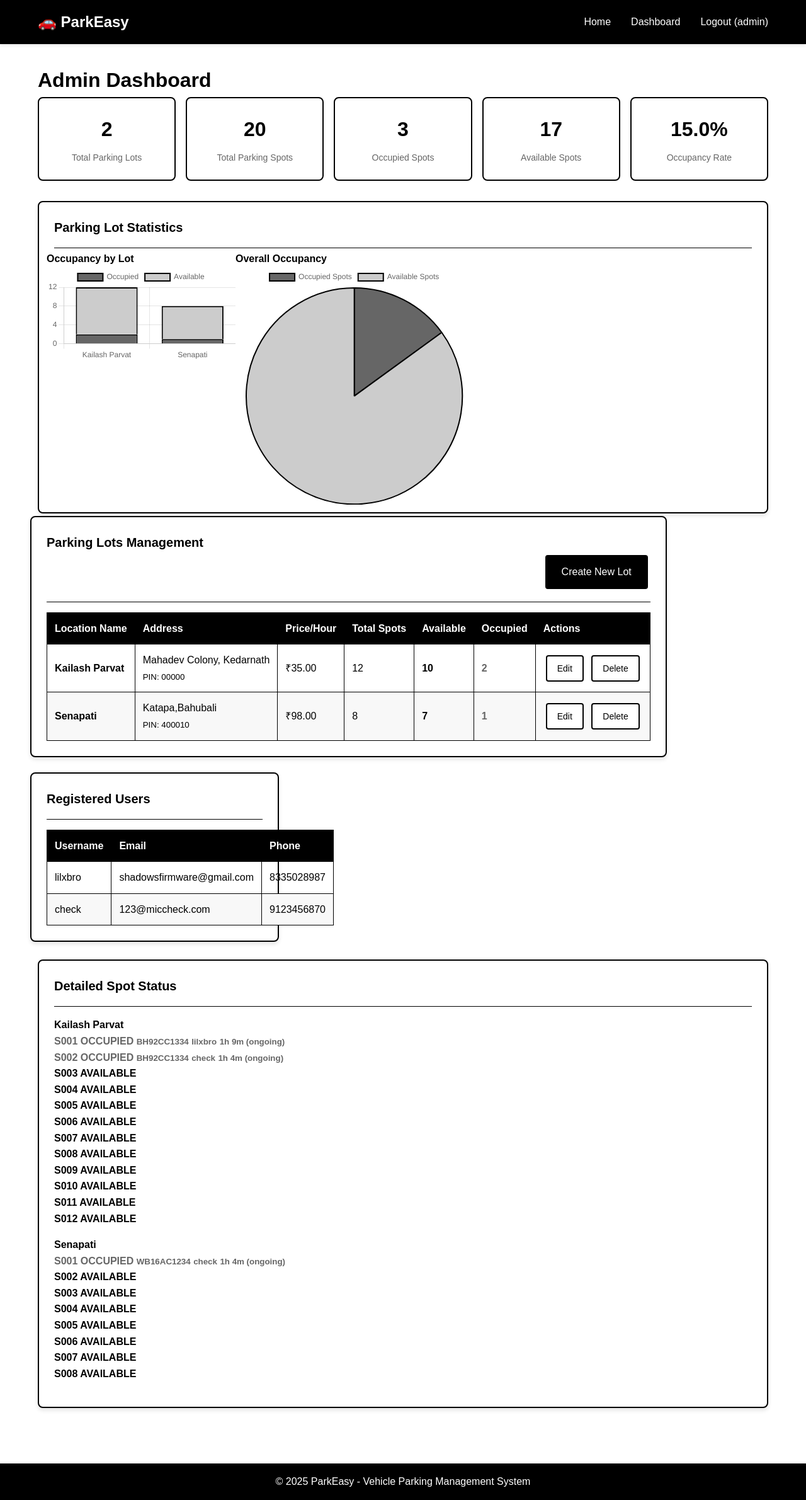
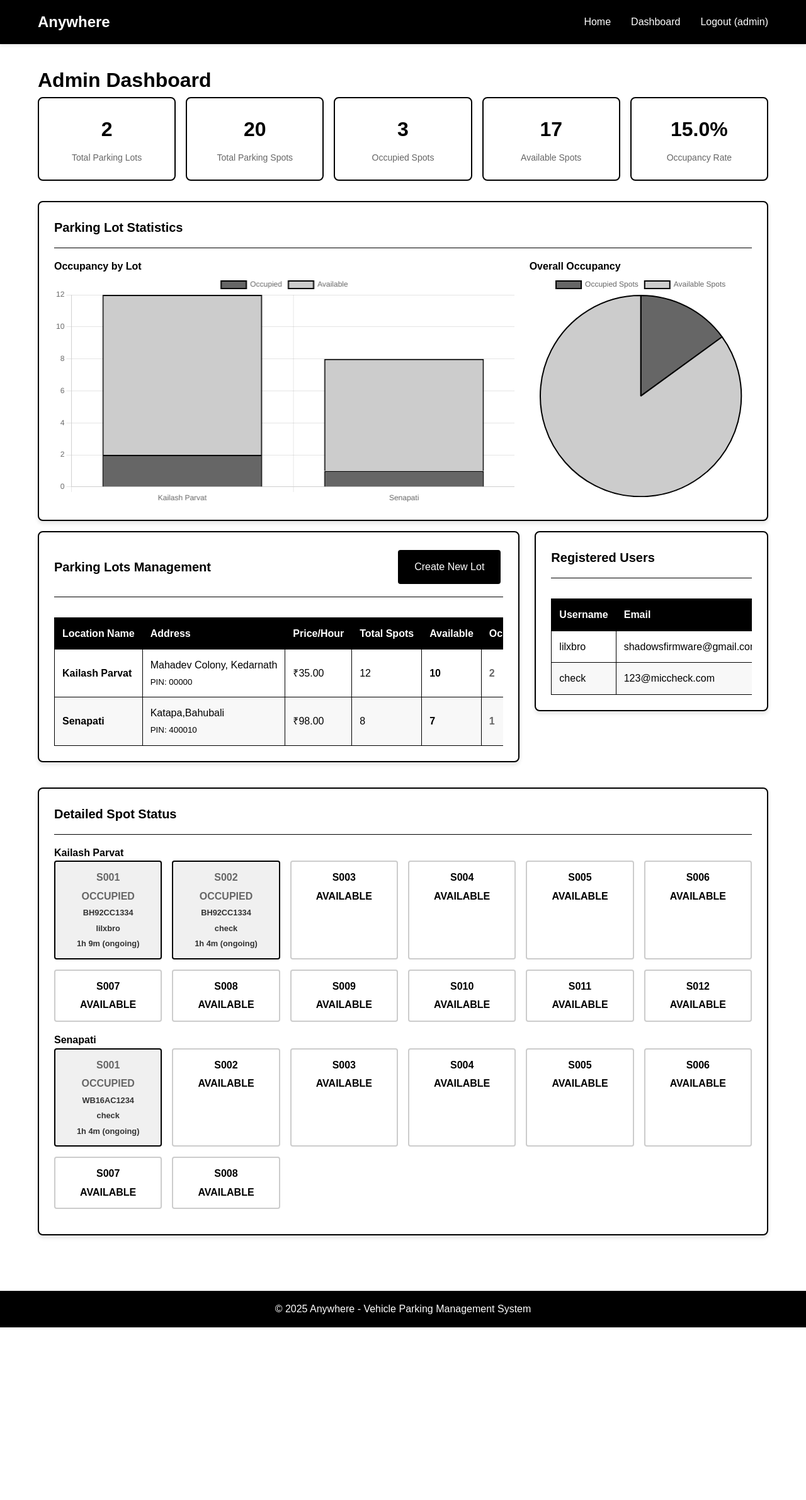
Before and after one commit to LiLXBro/Anywhere, a Flask app: page /admin/dashboard in a window 1280 px wide. Shown: the whole page at 63% size. After the commit the page ends 2107 px from the top, so only its background shows below. Run offline with Flask 3, Linux system fonts and the light colour scheme; a user stored in the database is signed in; data comes from the database, SQL or seed files in the repository; both versions use the stored data as it was after the commit.

```diff
--- a/frontend/static/css/style.css
+++ b/frontend/static/css/style.css
@@ -68,18 +68,26 @@ body {
     padding: 1.5rem;
     margin-bottom: 1.5rem;
     box-shadow: 0 4px 6px rgba(0,0,0,0.1);
+    /* FIX: Ensure card contains its children */
+    overflow: hidden;
 }
 
 .card-header {
     border-bottom: 1px solid #000000;
     padding-bottom: 1rem;
     margin-bottom: 1rem;
+    /* FIX: Added flexbox for better alignment of title and button */
+    display: flex;
+    justify-content: space-between;
+    align-items: center;
+    flex-wrap: wrap; /* Allow wrapping on small screens */
 }
 
 .card-title {
     font-size: 1.25rem;
     font-weight: bold;
     color: #000000;
+    margin-bottom: 0; /* Remove default margin */
 }
 
 /* Forms */
@@ -156,6 +164,12 @@ body {
 }
 
 /* Tables */
+/* FIX: Added a wrapper to handle table overflow */
+.table-container {
+    overflow-x: auto;
+    width: 100%;
+}
+
 .table {
     width: 100%;
     border-collapse: collapse;
@@ -167,6 +181,7 @@ body {
     padding: 0.75rem;
     text-align: left;
     border: 1px solid #000000;
+    white-space: nowrap; /* Prevent text wrapping in table cells */
 }
 
 .table th {
@@ -213,33 +228,33 @@ body {
 .row {
     display: flex;
     flex-wrap: wrap;
-    margin: -0.75rem;
+    margin: 0 -0.75rem;
 }
 
-.col {
-    flex: 1;
-    padding: 0.75rem;
+.col-md-8, .col-md-6, .col-md-4 {
+    padding: 0 0.75rem;
+    width: 100%; /* Default to full width on mobile */
 }
 
-.col-md-6 {
-    flex: 0 0 50%;
-    max-width: 50%;
-}
-
-.col-md-4 {
-    flex: 0 0 33.333333%;
-    max-width: 33.333333%;
-}
-
-.col-md-3 {
-    flex: 0 0 25%;
-    max-width: 25%;
+@media (min-width: 768px) {
+    .col-md-4 {
+        flex: 0 0 33.333333%;
+        max-width: 33.333333%;
+    }
+    .col-md-6 {
+        flex: 0 0 50%;
+        max-width: 50%;
+    }
+    .col-md-8 {
+        flex: 0 0 66.666667%;
+        max-width: 66.666667%;
+    }
 }
 
 /* Statistics Cards */
 .stats-grid {
     display: grid;
-    grid-template-columns: repeat(auto-fit, minmax(200px, 1fr));
+    grid-template-columns: repeat(auto-fit, minmax(150px, 1fr));
     gap: 1rem;
     margin-bottom: 2rem;
 }
@@ -287,19 +302,8 @@ body {
         gap: 1rem;
     }
 
-    .row {
-        flex-direction: column;
-    }
-
-    .col-md-6,
-    .col-md-4,
-    .col-md-3 {
-        flex: 1;
-        max-width: 100%;
-    }
-
     .stats-grid {
-        grid-template-columns: 1fr;
+        grid-template-columns: repeat(auto-fit, minmax(120px, 1fr));
     }
 
     .table {
@@ -332,17 +336,33 @@ body {
     font-weight: bold;
 }
 
-/* Loading and Animation */
-.loading {
-    text-align: center;
-    padding: 2rem;
+/* Detailed Spot Grid */
+.parking-spots-grid {
+    display: grid;
+    grid-template-columns: repeat(auto-fit, minmax(150px, 1fr));
+    gap: 1rem;
 }
 
-.fade-in {
-    animation: fadeIn 0.5s ease-in;
+.spot-card {
+    border: 2px solid #000000;
+    border-radius: 4px;
+    padding: 0.75rem;
+    text-align: center;
+    display: flex;
+    flex-direction: column;
+    gap: 0.25rem;
+    background-color: #ffffff;
 }
 
-@keyframes fadeIn {
-    from { opacity: 0; }
-    to { opacity: 1; }
+.spot-card.status-available {
+    border-color: #cccccc;
 }
+
+.spot-card.status-occupied {
+    background-color: #f0f0f0;
+}
+
+.spot-card small {
+    font-size: 0.8rem;
+    color: #333;
+}
--- a/frontend/templates/admin_dashboard.html
+++ b/frontend/templates/admin_dashboard.html
@@ -1,6 +1,6 @@
 {% extends "base.html" %}
 
-{% block title %}Admin Dashboard - Vehicle Parking App{% endblock %}
+{% block title %}Admin Dashboard - Anywhere Parking App{% endblock %}
 
 {% block content %}
 <h1>Admin Dashboard</h1>
@@ -54,12 +54,12 @@
         <div class="card">
             <div class="card-header">
                 <h3 class="card-title">Parking Lots Management</h3>
-                <div class="text-right">
                 <a href="{{ url_for('create_lot') }}" class="btn btn-primary">Create New Lot</a>
-                </div>
             </div>
 
             {% if lots %}
+                <!-- FIX: Wrapped table in a container for horizontal scrolling -->
+                <div class="table-container">
                     <table class="table">
                         <thead>
                             <tr>
@@ -85,13 +85,13 @@
                                     <a href="{{ url_for('edit_lot', lot_id=lot.id) }}" class="btn btn-small">Edit</a>
                                     <a href="{{ url_for('delete_lot', lot_id=lot.id) }}"
                                        class="btn btn-small btn-danger"
-                                   data-confirm="Are you sure you want to delete this parking lot? This action cannot be undone."
                                        onclick="return confirm('Are you sure? This will delete the lot and all its spots.')">Delete</a>
                                 </td>
                             </tr>
                             {% endfor %}
                         </tbody>
                     </table>
+                </div>
             {% else %}
                 <p class="text-center p-2">No parking lots created yet. <a href="{{ url_for('create_lot') }}">Create your first lot</a>.</p>
             {% endif %}
@@ -106,6 +106,8 @@
             </div>
 
             {% if users %}
+                <!-- FIX: Wrapped table in a container for horizontal scrolling -->
+                <div class="table-container">
                     <table class="table">
                         <thead>
                             <tr>
@@ -124,6 +126,7 @@
                             {% endfor %}
                         </tbody>
                     </table>
+                </div>
             {% else %}
                 <p class="text-center p-2">No users registered yet.</p>
             {% endif %}
--- a/frontend/templates/base.html
+++ b/frontend/templates/base.html
@@ -3,16 +3,16 @@
 <head>
     <meta charset="UTF-8">
     <meta name="viewport" content="width=device-width, initial-scale=1.0">
-    <title>{% block title %}Vehicle Parking App{% endblock %}</title>
+    <title>{% block title %}Anywhere Parking App{% endblock %}</title>
     <link rel="stylesheet" href="{{ url_for('static', filename='css/style.css') }}">
-    <!-- Added Chart.js library -->
     <script src="https://cdn.jsdelivr.net/npm/chart.js"></script>
 </head>
 <body>
     <header class="header">
         <div class="container">
             <nav class="navbar">
-                <div class="logo">🚗 ParkEasy</div>
+                <!-- FIX: Changed company name -->
+                <div class="logo">Anywhere</div>
                 <ul class="nav-links">
                     <li><a href="{{ url_for('index') }}">Home</a></li>
                     {% if session.user_id %}
@@ -50,7 +50,8 @@
 
     <footer class="footer">
         <div class="container">
-            <p>&copy; 2025 ParkEasy - Vehicle Parking Management System</p>
+            <!-- FIX: Changed company name -->
+            <p>&copy; 2025 Anywhere - Vehicle Parking Management System</p>
         </div>
     </footer>
 
--- a/frontend/templates/login.html
+++ b/frontend/templates/login.html
@@ -28,10 +28,6 @@
 
             <div class="text-center mt-2">
                 <p>Don't have an account? <a href="{{ url_for('register') }}">Register here</a></p>
-                <hr>
-                <p><strong>Default Admin Login:</strong><br>
-                Username: admin<br>
-                Password: admin123</p>
             </div>
         </div>
     </div>
```
Also changed, not shown: frontend/templates/index.html (+7 -5 lines), backend/instance/parking_app.db. Lines whose indentation alone changed are shown as unchanged.
